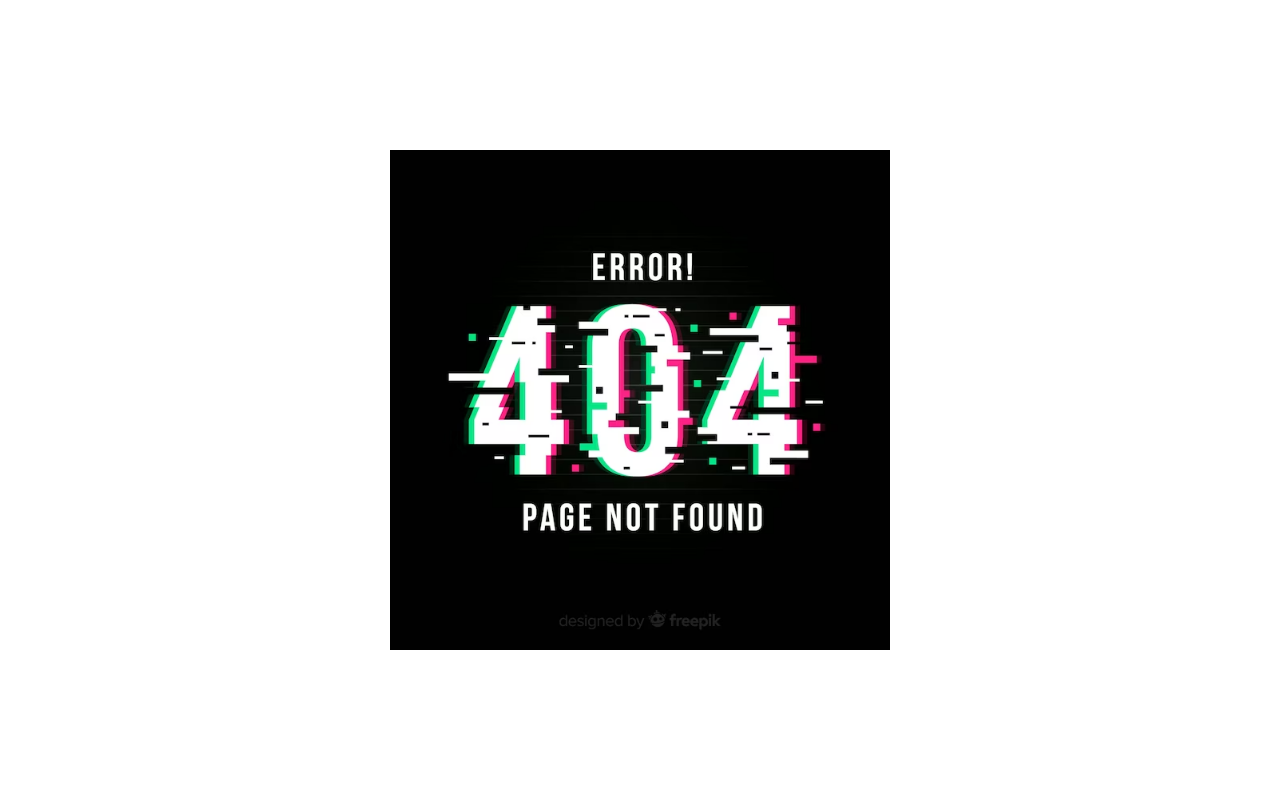
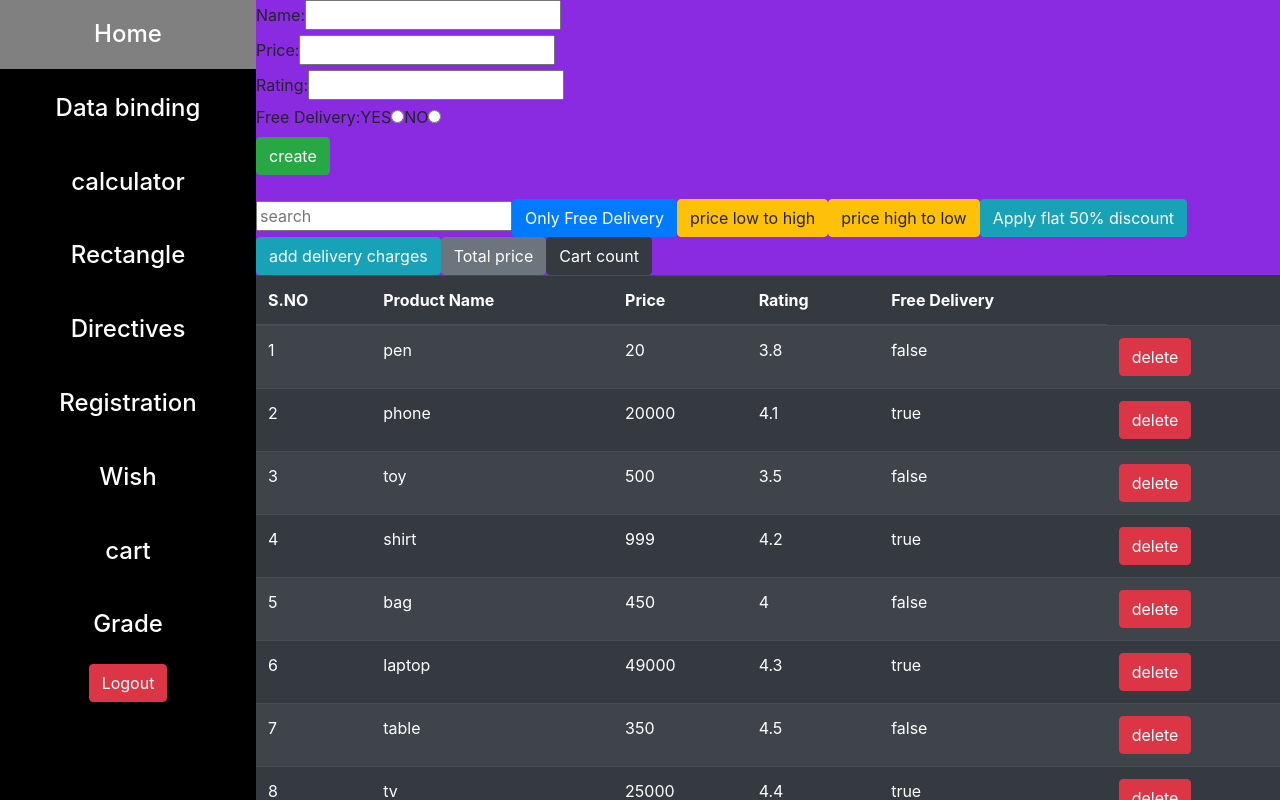
Before and after one commit to MadhukarGiragani/my-app, an Angular app: page /dashboard/cart in a window 1280 px wide. Built offline with nearby package versions, Linux system fonts and the light colour scheme.

Commit message:
cart component completed with  functionalities

```diff
--- a/src/app/app-routing.module.ts
+++ b/src/app/app-routing.module.ts
@@ -1,9 +1,11 @@
 import { NgModule } from '@angular/core';
 import { RouterModule, Routes } from '@angular/router';
 import { CalculatorComponent } from './calculator/calculator.component';
+import { CartComponent } from './cart/cart.component';
 import { DashboardComponent } from './dashboard/dashboard.component';
 import { DataBindingComponent } from './data-binding/data-binding.component';
 import { DirectivesComponent } from './directives/directives.component';
+import { GradeComponent } from './grade/grade.component';
 import { HomeComponent } from './home/home.component';
 import { LoginComponent } from './login/login.component';
 import { PagenotfoundComponent } from './pagenotfound/pagenotfound.component';
@@ -20,7 +22,9 @@ const routes: Routes = [
   {path:'rectangle', component:RectangleComponent},
   {path:'directives', component:DirectivesComponent},
   {path:'Registration', component:RegistrationComponent},
-  {path:'wish', component:WishComponent}
+  {path:'wish', component:WishComponent},
+  {path:'cart', component:CartComponent},
+  {path:'Grade', component:GradeComponent}
   ]},
   {path:'',component:LoginComponent},
   {path:'**',component:PagenotfoundComponent}
--- a/src/app/app.module.ts
+++ b/src/app/app.module.ts
@@ -14,6 +14,8 @@ import { RectangleComponent } from './rectangle/rectangle.component';
 import { DirectivesComponent } from './directives/directives.component';
 import { RegistrationComponent } from './registration/registration.component';
 import { WishComponent } from './wish/wish.component';
+import { CartComponent } from './cart/cart.component';
+import { GradeComponent } from './grade/grade.component';
 
 @NgModule({
   declarations: [
@@ -27,7 +29,9 @@ import { WishComponent } from './wish/wish.component';
     RectangleComponent,
     DirectivesComponent,
     RegistrationComponent,
-    WishComponent
+    WishComponent,
+    CartComponent,
+    GradeComponent
   ],
   imports: [
     BrowserModule,
--- /dev/null
+++ b/src/app/cart/cart.component.html
@@ -0,0 +1,62 @@
+<label for="">Name:</label>
+<input type="text" [(ngModel)]="product.name">
+<br>
+
+<label for="">Price:</label>
+<input type="number" [(ngModel)]="product.price">
+<br>
+
+<label for="">Rating:</label>
+<input type="number" [(ngModel)]="product.rating">
+<br>
+
+<label for="">Free Delivery:</label>
+<label for="">YES</label>
+<input type="radio" name="fd" [(ngModel)]="product.isFreeDelivery" value="true">
+<label for="">NO</label>
+<input type="radio" name="fd" [(ngModel)]="product.isFreeDelivery" value="false">
+<br>
+
+<button class="btn btn-success" (click)="create()">create</button>
+<br><br>
+
+
+<input type="text" placeholder="search" [(ngModel)]="term" (keypress)="search()">
+
+<button class="btn btn-primary" (click)="onlyfree()">Only Free Delivery</button>
+
+<button class="btn btn-warning" (click)="pricelh()">price low to high</button>
+
+<button class="btn btn-warning" (click)="pricehl()">price high to low</button>
+
+<button class="btn btn-info" (click)="discount()">Apply flat 50% discount</button>
+
+<button class="btn btn-info" (click)="charges()">add delivery charges</button>
+
+<button class="btn btn-secondary" (click)="total()">Total price</button>
+
+<button class="btn btn-dark" (click)="count()">Cart count</button>
+<br>
+<table class="table table-dark table-striped table-hover">
+    <thead>
+        <tr>
+            <th>S.NO</th>
+            <th>Product Name</th>
+            <th>Price</th>
+            <th>Rating</th>
+            <th>Free Delivery</th>
+        </tr>
+    </thead>
+    <tbody>
+        <tr *ngFor="let product of products;let i=index">
+            <td>{{i+1}}</td>
+            <td>{{product.name}}</td>
+            <td>{{product.price}}</td>
+            <td>{{product.rating}}</td>
+            <td>{{product.isFreeDelivery}}</td>
+            <td>
+                <button class="btn btn-danger" (click)="delete(i)">delete</button>
+            </td>
+        </tr>
+    </tbody>
+</table>
--- /dev/null
+++ b/src/app/cart/cart.component.ts
@@ -0,0 +1,79 @@
+import { Component, TemplateRef } from '@angular/core';
+
+@Component({
+  selector: 'app-cart',
+  templateUrl: './cart.component.html',
+  styleUrls: ['./cart.component.css']
+})
+export class CartComponent {
+
+  public products:any =[
+    {name:'pen',price:20, rating:3.8, isFreeDelivery:false},
+    {name:'phone',price:20000, rating:4.1, isFreeDelivery:true},
+    {name:'toy',price:500, rating:3.5, isFreeDelivery:false},
+    {name:'shirt',price:999, rating:4.2, isFreeDelivery:true},
+    {name:'bag',price:450, rating:4.0, isFreeDelivery:false},
+    {name:'laptop',price:49000, rating:4.3, isFreeDelivery:true},
+    {name:'table',price:350, rating:4.5, isFreeDelivery:false},
+    {name:'tv',price:25000, rating:4.4, isFreeDelivery:true},
+    {name:'clock',price:200, rating:3.0, isFreeDelivery:false},
+  ];
+
+
+  delete(i:number){
+    this.products.splice(i,1);
+  }
+
+  count(){
+    alert("cart count is "+this.products.length);
+  }
+
+  onlyfree(){
+    this.products = this.products.filter((product:any)=> product.isFreeDelivery == true);
+  }
+
+  pricelh(){
+    this.products = this.products.sort((a:any, b:any)=> a.price-b.price);
+  }
+
+  discount(){
+    this.products = this.products.map( (product:any)=> {
+      product.price = product.price/2;
+      return product;
+    })
+  }
+
+  charges(){
+    this.products = this.products.map( (product:any)=> {
+      if(product.isFreeDelivery==false){
+        product.price = product.price+20;
+      }
+      return product;
+    })
+  }
+
+  total(){
+    var total = this.products.reduce( (sum:any,a:any)=>sum+a.price ,0)
+
+    alert(total);
+
+  }
+
+  pricehl (){
+    this.products = this.products.sort((a:any, b:any)=> b.price-a.price);
+  }
+
+  public term:string = '';
+
+  search(){
+    this.products = this.products.filter( (product:any)=> product.name.indexOf(this.term) != -1);
+  }
+
+  public product:any = {};
+
+create(){
+  this.products.unshift(this.product);
+}
+
+
+}
--- a/src/app/dashboard/dashboard.component.html
+++ b/src/app/dashboard/dashboard.component.html
@@ -7,6 +7,8 @@
         <h4 routerLink="directives">Directives</h4>
         <h4 routerLink="Registration">Registration</h4>
         <h4 routerLink="wish">Wish</h4>
+        <h4 routerLink="cart">cart</h4>
+        <h4 routerLink="Grade">Grade</h4>
         <button class="btn btn-danger" routerLink="/login">Logout</button>
     </div>
     <div class="right">
--- /dev/null
+++ b/src/app/grade/grade.component.html
@@ -0,0 +1,10 @@
+<h1>Grade Calculator</h1>
+<label for="">Marks: </label>
+<input type="number" [(ngModel)]="grade">
+
+<h4>Your grade is: </h4>
+<h1 *ngIf="grade<=100 && grade>=90">A</h1>
+<h1 *ngIf="grade<90 && grade>=70">B</h1>
+<h1 *ngIf="grade<70 && grade>=50">C</h1>
+<h1 *ngIf="grade<50 && grade>=35">D</h1>
+<h1 *ngIf="grade<35 && grade>0">Fail</h1>
--- /dev/null
+++ b/src/app/grade/grade.component.ts
@@ -0,0 +1,15 @@
+import { Component } from '@angular/core';
+
+@Component({
+  selector: 'app-grade',
+  templateUrl: './grade.component.html',
+  styleUrls: ['./grade.component.css']
+})
+export class GradeComponent {
+
+public grades:number[]=[];
+public grade:any='';
+
+
+
+}
```
Also changed, not shown: src/app/cart/cart.component.css (added), src/app/grade/grade.component.css (added), 2 other files (tests, documents, lock files or other folders).
